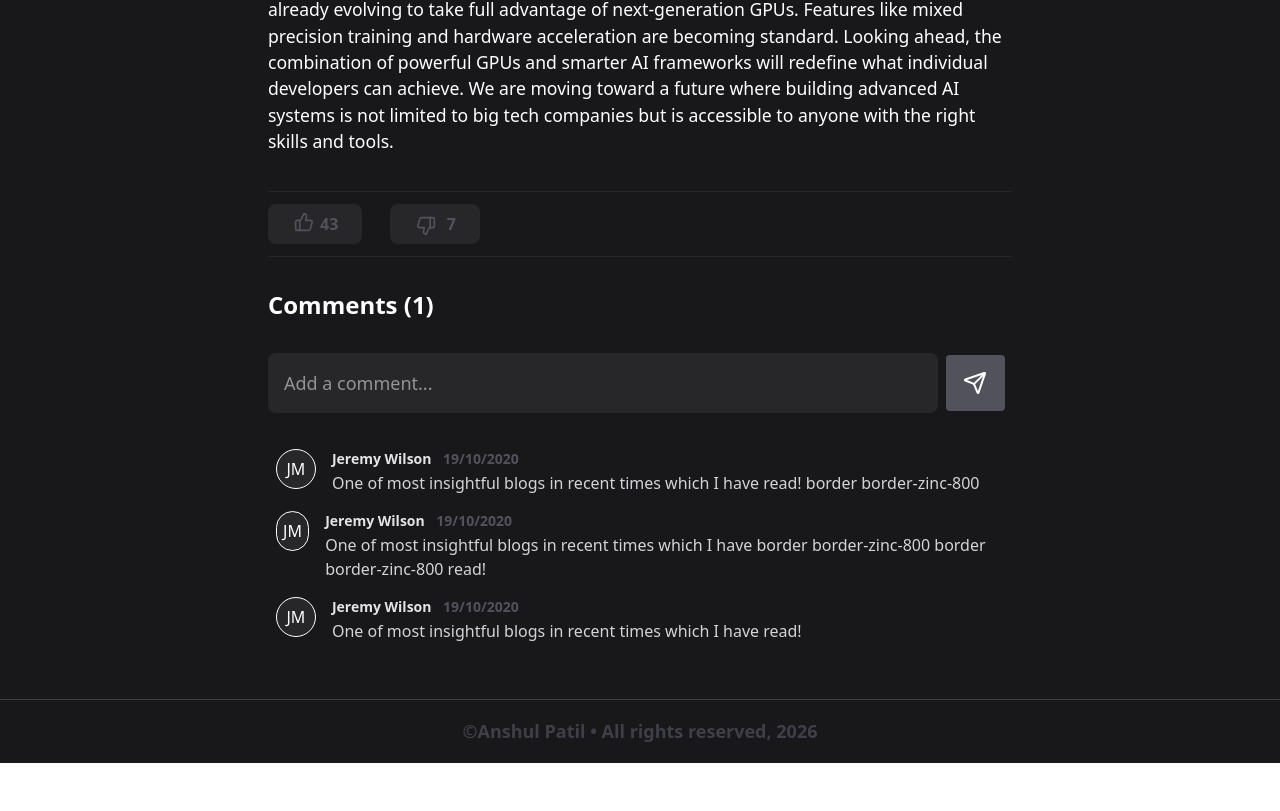
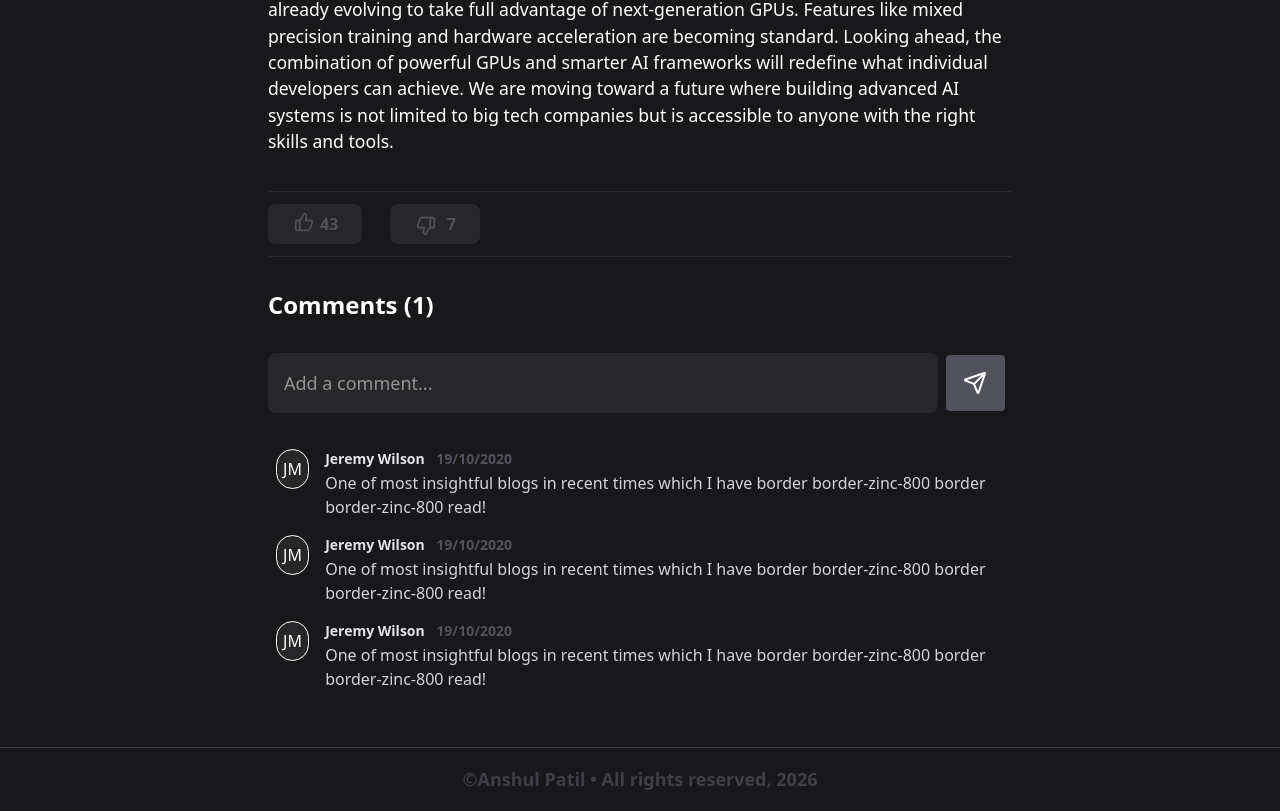
Before and after one commit to anshul-303/Blog_App-, a React (Vite) app in the folder frontend/react-app/: page /blogs/1 in a window 1280 px wide. Shown: the part 1619-2430 px from the top of the page. Before the commit the page ends 2382 px from the top, so only its background shows below. Built offline with nearby package versions, Linux system fonts and the light colour scheme; no server answers.

Commit message:
Convert comment template into a component

```diff
--- /dev/null
+++ b/frontend/react-app/src/components/viewer/BlogComment.jsx
@@ -0,0 +1,21 @@
+export default function BlogComment() {
+  return (
+    <>
+    <div className="w-full p-2 flex gap-4 ">
+      <p className="w-10 flex justify-center items-center h-10  border rounded-full bg-zinc-800 ">
+        JM
+      </p>
+      <div className="flex justify-center items-start flex-col gap-0.5 ">
+        <p className="font-bold text-sm text-zinc-200">
+          Jeremy Wilson{" "}
+          <span className="text-sm  text-zinc-600 ml-2">19/10/2020</span>
+        </p>
+        <p className="text-zinc-300">
+          One of most insightful blogs in recent times which I have border
+          border-zinc-800 border border-zinc-800 read!
+        </p>
+      </div>
+    </div>
+    </>
+  );
+}
--- a/frontend/react-app/src/pages/BlogPost.jsx
+++ b/frontend/react-app/src/pages/BlogPost.jsx
@@ -6,6 +6,7 @@ import { useAuth } from "../contexts/authContext";
 import { checkAuth } from "../api/authApi/authApi";
 import { useRole } from "../contexts/roleContexts.jsx";
 import { ArrowLeft, ThumbsUp, ThumbsDown, Send } from "lucide-react";
+import BlogComment from "../components/viewer/BlogComment.jsx";
 
 export default function BlogPost() {
   const navigate = useNavigate();
@@ -151,59 +152,10 @@ export default function BlogPost() {
               </button>
             </div>
             <div className="w-full py-4 flex flex-col justify-center items-center">
-              <div className="w-full p-2 flex gap-4 ">
-                <p className="w-10 flex justify-center items-center h-10 border rounded-full bg-zinc-800 ">
-                  JM
-                </p>
-                <div className="flex justify-center items-start flex-col gap-0.5 ">
-                  <p className="font-bold text-sm text-zinc-200">
-                    Jeremy Wilson{" "}
-                    <span className="text-sm  text-zinc-600 ml-2">
-                      19/10/2020
-                    </span>
-                  </p>
-                  <p className="text-zinc-300">
-                    One of most insightful blogs in recent times which I have
-                    read! border border-zinc-800
-                  </p>
-                </div>
-              </div>
+              <BlogComment />
+              <BlogComment />
 
-              <div className="w-full  p-2 flex gap-4 ">
-                <p className="w-10 flex justify-center items-center h-10  border rounded-full bg-zinc-800 ">
-                  JM
-                </p>
-                <div className="flex justify-center items-start flex-col gap-0.5 ">
-                  <p className="font-bold text-sm text-zinc-200">
-                    Jeremy Wilson{" "}
-                    <span className="text-sm  text-zinc-600 ml-2">
-                      19/10/2020
-                    </span>
-                  </p>
-                  <p className="text-zinc-300">
-                    One of most insightful blogs in recent times which I have
-                    border border-zinc-800 border border-zinc-800 read!
-                  </p>
-                </div>
-              </div>
-
-              <div className="w-full  p-2 flex gap-4 ">
-                <p className="w-10 flex justify-center items-center h-10  border rounded-full bg-zinc-800 ">
-                  JM
-                </p>
-                <div className="flex justify-center items-start flex-col gap-0.5 ">
-                  <p className="font-bold text-sm text-zinc-200">
-                    Jeremy Wilson{" "}
-                    <span className="text-sm  text-zinc-600 ml-2">
-                      19/10/2020
-                    </span>
-                  </p>
-                  <p className="text-zinc-300">
-                    One of most insightful blogs in recent times which I have
-                    read!
-                  </p>
-                </div>
-              </div>
+              <BlogComment />
             </div>
           </div>
         </div>
```
